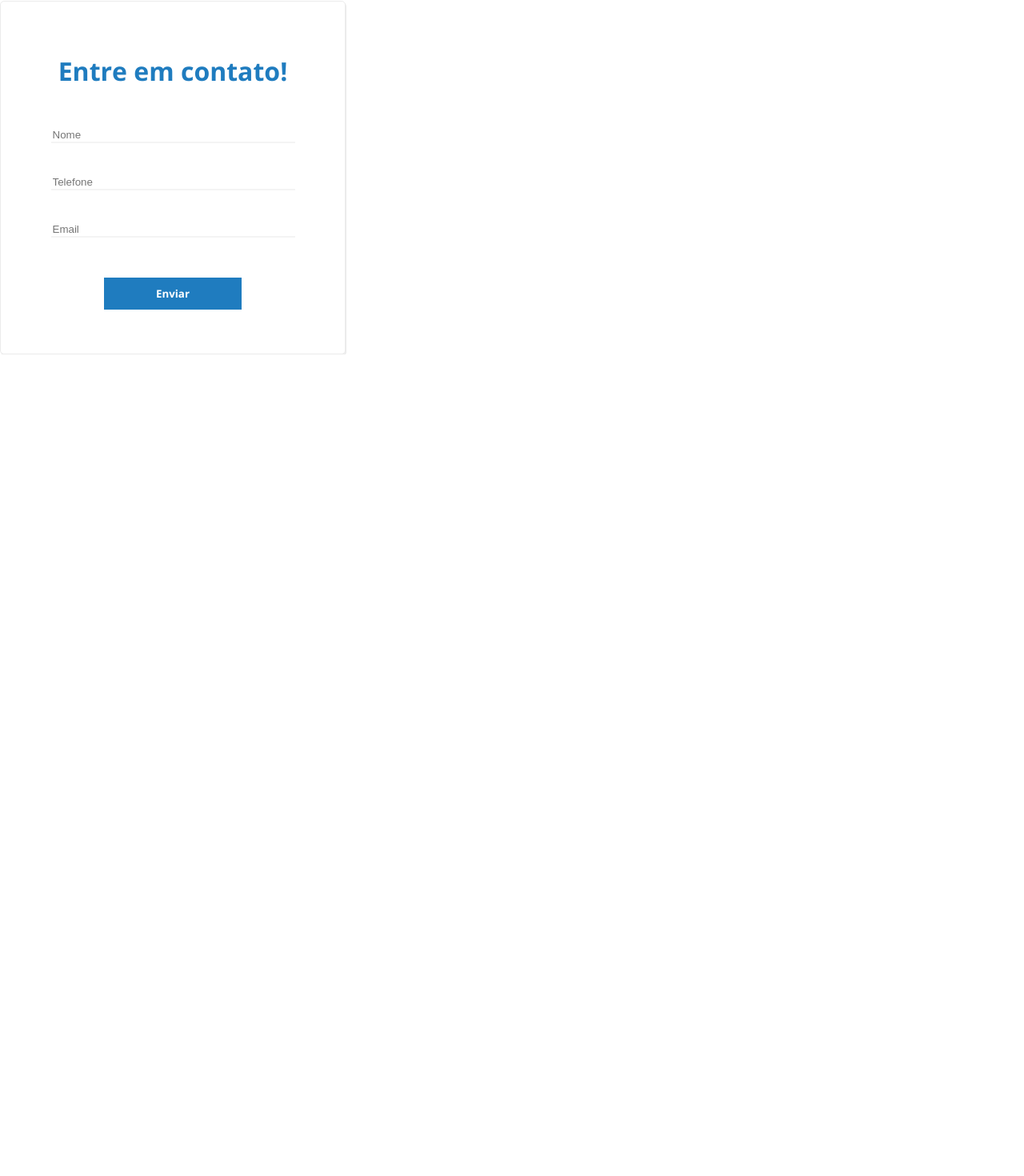
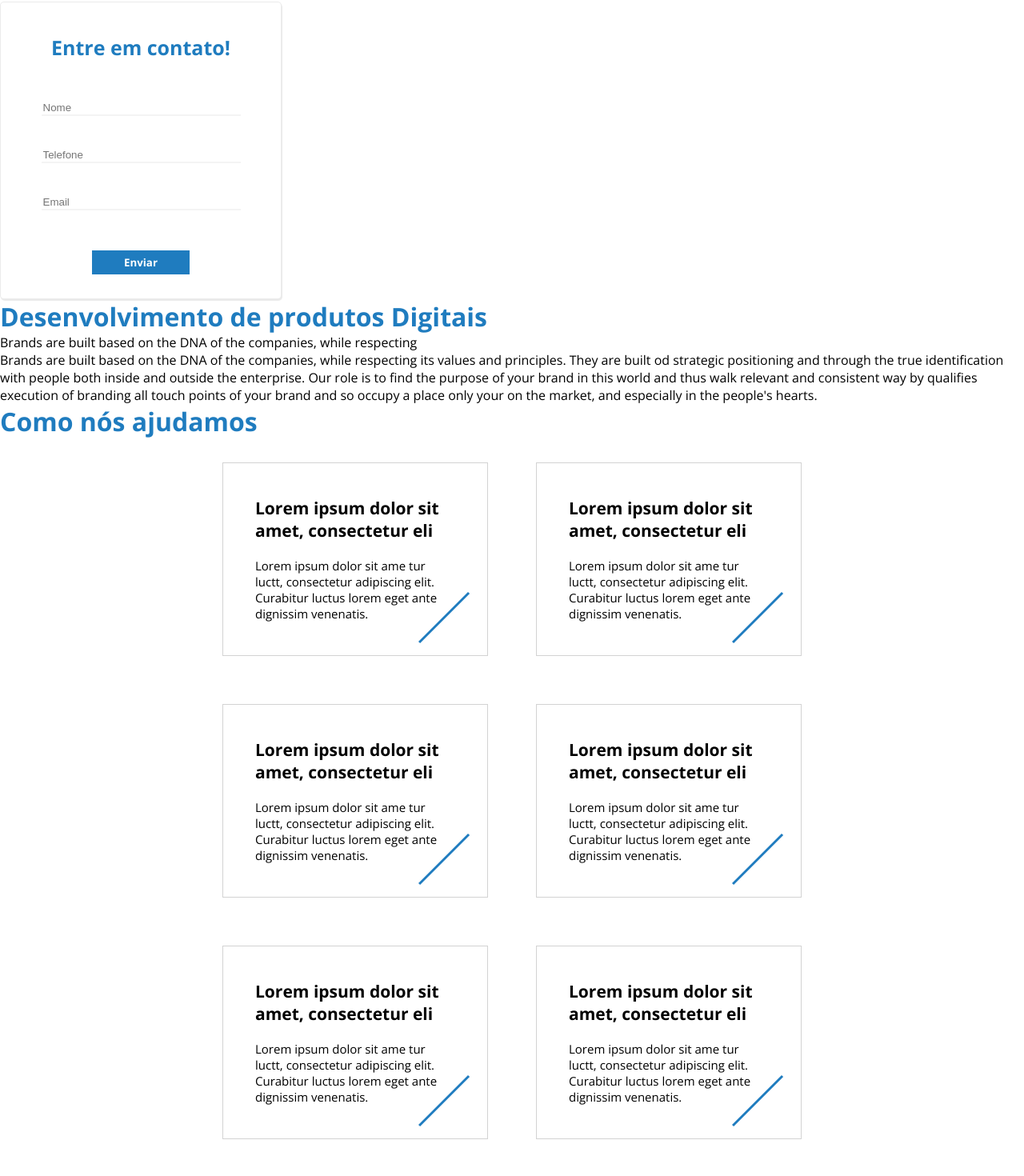
Before and after one commit to DanielGou/gh-landing-page, a React (Create React App) app: page / in a window 1280 px wide. Shown: the part 490-1960 px from the top of the page at 80% size. Before the commit the page ends 933 px from the top, so only its background shows below. Built offline with nearby package versions, Linux system fonts and the light colour scheme.

Commit message:
add cards

```diff
--- a/src/App.css
+++ b/src/App.css
@@ -1,7 +1,44 @@
+@import url('https://fonts.googleapis.com/css2?family=Open+Sans:wght@300;700&display=swap');
+
 .App{
     width: 100vw;
+    font-family: 'Open Sans', sans-serif;
+    font-weight: 300;
+    background-repeat: no-repeat;
+    background-size: 100vw;
+    background-position: 0% 100px;
 }
 
 #landingPicture{
     width: 100%;
 }
+
+#Form{
+    display: block;
+}
+
+.title{
+    color: rgb(31, 124, 191);
+    font-family: 'Open Sans', sans-serif;
+    font-weight: 700;
+    font-size: 32px;
+}
+
+#CardComponents{
+    display: flex;
+    flex-wrap: wrap;
+    justify-content: center;
+    margin: 0 100px;
+    max-width: 1500px;
+}
+
+.App button{
+    width: 200px;
+    height: 40px;
+    border: none;
+    margin-top: 30px;
+    font-family: 'Open Sans', sans-serif;
+    font-weight: 700;
+    color: white;
+    background-color: rgb(31, 124, 191);
+}
--- a/src/App.js
+++ b/src/App.js
@@ -2,6 +2,7 @@ import './App.css';
 
 import Header from './components/Header';
 import Form from "./components/Form"
+import Card from './components/Card';
 
 import landingPicture from "./assets/landingPicture.jpg"
 
@@ -9,8 +10,32 @@ function App() {
   return (
     <div className="App">
       <Header/>
+
       <img id="landingPicture" src={landingPicture} alt=""/>
-      <Form/>
+
+      <Form id="Form"/>
+
+      <div className='title'>Desenvolvimento de produtos Digitais</div>
+
+      <div>Brands are built based on the DNA of the companies, while respecting</div>
+      <div>
+        Brands are built based on the DNA of the companies, while respecting its values and principles.
+        They are built od strategic positioning and through the true identification with people both inside and outside the enterprise.
+        Our role is to find the purpose of your brand in this world and thus walk relevant and consistent way by qualifies execution of branding all touch points of your brand and so occupy a place only your on the market, and especially in the people's hearts.
+      </div>
+
+      <div className="title">Como nós ajudamos</div>
+      <div id="CardComponents">
+        <Card title="Lorem ipsum dolor sit amet, consectetur eli" text="Lorem ipsum dolor sit ame tur luctt, consectetur adipiscing elit. Curabitur luctus lorem eget ante dignissim venenatis."/>
+        <Card title="Lorem ipsum dolor sit amet, consectetur eli" text="Lorem ipsum dolor sit ame tur luctt, consectetur adipiscing elit. Curabitur luctus lorem eget ante dignissim venenatis."/>
+        <Card title="Lorem ipsum dolor sit amet, consectetur eli" text="Lorem ipsum dolor sit ame tur luctt, consectetur adipiscing elit. Curabitur luctus lorem eget ante dignissim venenatis."/>
+        <Card title="Lorem ipsum dolor sit amet, consectetur eli" text="Lorem ipsum dolor sit ame tur luctt, consectetur adipiscing elit. Curabitur luctus lorem eget ante dignissim venenatis."/>
+        <Card title="Lorem ipsum dolor sit amet, consectetur eli" text="Lorem ipsum dolor sit ame tur luctt, consectetur adipiscing elit. Curabitur luctus lorem eget ante dignissim venenatis."/>
+        <Card title="Lorem ipsum dolor sit amet, consectetur eli" text="Lorem ipsum dolor sit ame tur luctt, consectetur adipiscing elit. Curabitur luctus lorem eget ante dignissim venenatis."/>
+      </div>
+      <button>Entre em contato</button>
+
+
     </div>
   );
 }
--- /dev/null
+++ b/src/components/Card.js
@@ -0,0 +1,13 @@
+import './Components.css'
+
+function Card(props){
+    return(
+        <div className="Card">
+            <div className="titleCard">{props.title}</div>
+            <div className="textCard">{props.text}</div>
+        </div>
+
+    )
+}
+
+export default Card;
--- a/src/components/Components.css
+++ b/src/components/Components.css
@@ -11,7 +11,7 @@
 
 .Header div{
     font-family: 'Montserrat', sans-serif;
-    font-size: 14px;
+    font-size: 12px;
     display: flex;
     align-items: center;
     padding: 10px 20px;
@@ -22,8 +22,9 @@
 }
 
 .Form{
-    width: 430px;
-    height: 410px;
+    width: 350px;
+    height: 340px;
+    background-color: white;
     border: 1px solid rgba(0, 0, 0, 0.078);
     border-radius: 5px;
     box-shadow: 1px 2px 1px rgba(0, 0, 0, 0.085);
@@ -38,7 +39,7 @@
     color: rgb(31, 124, 191);
     font-family: 'Open Sans', sans-serif;
     font-weight: 700;
-    font-size: 32px;
+    font-size: 25px;
 }
 
 .Form form {
@@ -59,8 +60,8 @@
 }
 
 #btnSubmitForm{
-    width: 40%;
-    height: 40px;
+    width: 35%;
+    height: 30px;
     border: none;
     margin-top: 30px;
     font-family: 'Open Sans', sans-serif;
@@ -68,3 +69,29 @@
     color: white;
     background-color: rgb(31, 124, 191);
 }
+
+.Card{
+    width: 250px;
+    height: 200px;
+    display: flex;
+    justify-content: center;
+    align-items: center;
+    flex-direction: column;
+    padding: 20px 40px;
+    margin: 30px;
+    border: 1px solid rgba(0, 0, 0, 0.174);
+    background-image: url("../assets/Linha.png");
+    background-repeat: no-repeat;
+    background-position:  92% 92%;
+}
+
+.titleCard{
+    font-family: 'Open Sans', sans-serif;
+    font-weight: 700;
+    font-size: 21px;
+}
+
+.textCard{
+    padding-top: 20px;
+    font-size: 15px;
+}
```
Also changed, not shown: src/assets/Linha.png (renamed from src/assets/Linha 25.png).
